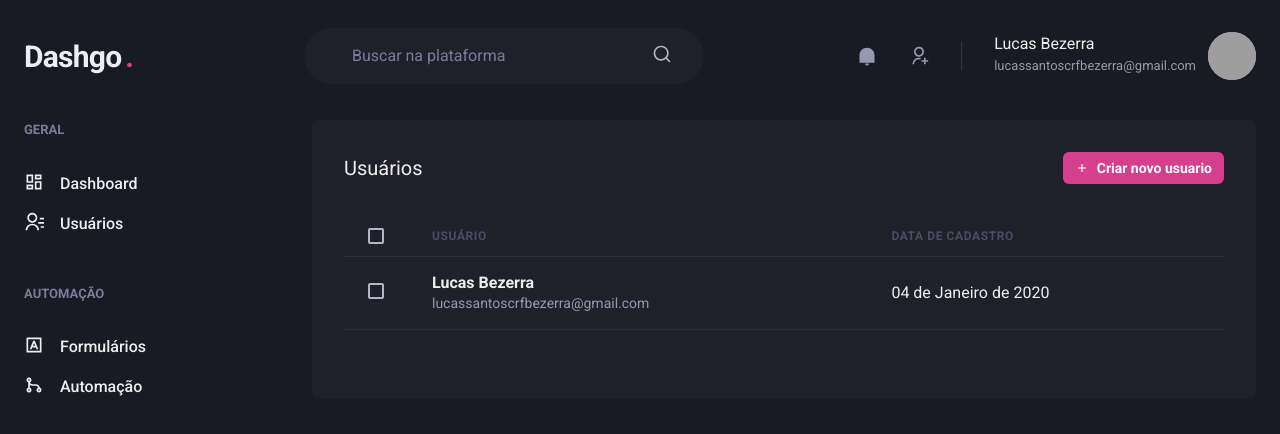
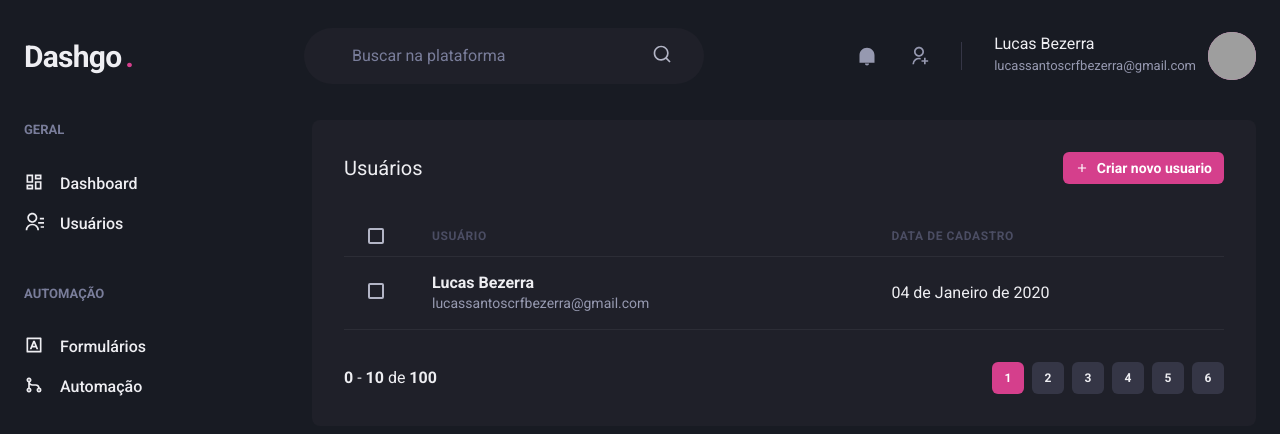
Before and after one commit to Lucasico/DashGo, a Next.js app: page /users in a window 1280 px wide. Shown: the top 434 px of the page. Built offline with nearby package versions, Linux system fonts and the light colour scheme; grey boxes are pictures that could not be loaded.

Commit message:
feat: adicionando components de paginaçao e criaçao de usuario

```diff
--- /dev/null
+++ b/src/Components/Pagination/index.tsx
@@ -0,0 +1,94 @@
+import { Button, Stack, Box } from "@chakra-ui/react";
+
+export function Pagination() {
+  return (
+    <Stack
+      direction="row"
+      marginTop="8"
+      justify="space-between"
+      align="center"
+      spacing="8"
+    >
+      <Box>
+        <strong>0</strong> - <strong>10</strong> de <strong>100</strong>
+      </Box>
+      <Stack
+        direction="row"
+        spacing="2"
+      >
+        <Button
+          size="sm"
+          fontSize="xs"
+          width="4"
+          colorScheme="pink"
+          disabled
+          _disabled={{
+            bgColor:'pink.500',
+            cursor: 'default'
+          }}
+        >
+          1
+        </Button>
+        <Button
+          size="sm"
+          fontSize="xs"
+          width="4"
+          bgColor="gray.700"
+          _hover={{
+            bgColor:'gray.500'
+          }}
+        >
+          2
+        </Button>
+        <Button
+          size="sm"
+          fontSize="xs"
+          width="4"
+          bgColor="gray.700"
+          _hover={{
+            bgColor:'gray.500'
+          }}
+
+        >
+          3
+        </Button>
+        <Button
+          size="sm"
+          fontSize="xs"
+          width="4"
+          bgColor="gray.700"
+          _hover={{
+            bgColor:'gray.500'
+          }}
+
+        >
+          4
+        </Button>
+        <Button
+          size="sm"
+          fontSize="xs"
+          width="4"
+          bgColor="gray.700"
+          _hover={{
+            bgColor:'gray.500'
+          }}
+
+        >
+          5
+        </Button>
+        <Button
+          size="sm"
+          fontSize="xs"
+          width="4"
+          bgColor="gray.700"
+          _hover={{
+            bgColor:'gray.500'
+          }}
+
+        >
+          6
+        </Button>
+      </Stack>
+    </Stack>
+  )
+}
--- a/src/pages/users/index.tsx
+++ b/src/pages/users/index.tsx
@@ -2,7 +2,7 @@ import { Box, Button, Checkbox, Flex, Heading, Icon, Table, Text,Tbody, Td, Th,
 import { RiAddLine } from "react-icons/ri";
 import { Header } from "../../Components/Header";
 import { Sidebar } from "../../Components/Sidebar";
-
+import { Pagination } from "../../Components/Pagination";
 export default function UserList(){
 
   return(
@@ -81,9 +81,9 @@ export default function UserList(){
               </Tr>
             </Tbody>
          </Table>
+        <Pagination />
         </Box>
       </Flex>
-
     </Box>
   )
 }
```
Also changed, not shown: src/pages/users/create.tsx (added, +88 -0 lines).
